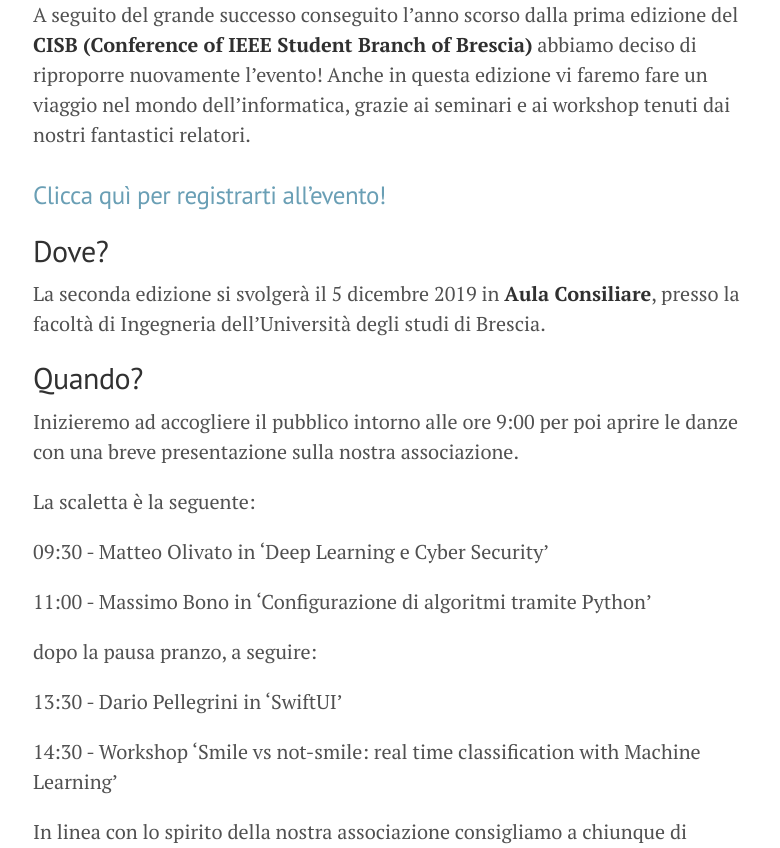
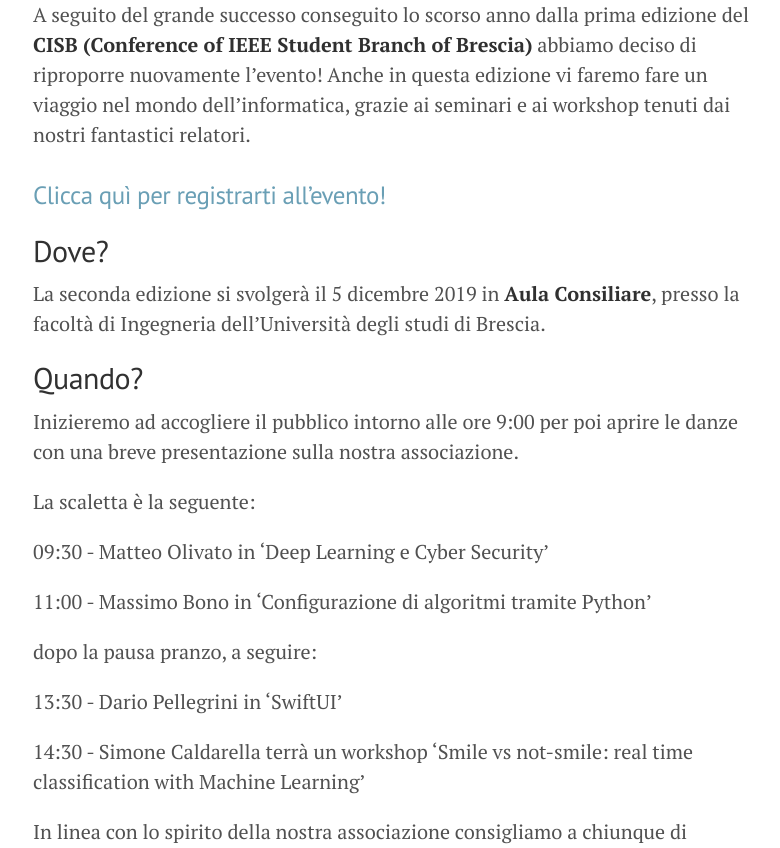
Before and after one commit to ieee-brescia/ieee-brescia.github.io, a Jekyll site: the page built from _posts/2019-12-05-cisb-2019.md, in a window 1280 px wide and 1400 px high. Shown: the part 552-1400 px from the top of the window, without its empty margins (247-1027 px from the left). Built offline with Jekyll 4.4.1, drawn with Linux system fonts in a browser that asks for light colours.

Commit message:
Update 2019-12-05-cisb-2019.md

```diff
--- a/_posts/2019-12-05-cisb-2019.md
+++ b/_posts/2019-12-05-cisb-2019.md
@@ -6,7 +6,7 @@
 
 ![header_CISB2019](/images/header_CISB2019.jpg)
 
-A seguito del grande successo conseguito l’anno scorso dalla prima edizione del **CISB (Conference of IEEE Student Branch of Brescia)** abbiamo deciso di riproporre nuovamente l’evento! Anche in questa edizione vi faremo fare un viaggio nel mondo dell’informatica, grazie ai seminari e ai workshop tenuti dai nostri fantastici relatori.
+A seguito del grande successo conseguito lo scorso anno dalla prima edizione del **CISB (Conference of IEEE Student Branch of Brescia)** abbiamo deciso di riproporre nuovamente l’evento! Anche in questa edizione vi faremo fare un viaggio nel mondo dell’informatica, grazie ai seminari e ai workshop tenuti dai nostri fantastici relatori.
 
 ### [Clicca quì per registrarti all’evento!](https://www.eventbrite.it/e/biglietti-conference-of-ieee-student-branch-of-brescia-83174393851)
 
@@ -26,7 +26,7 @@
 
 13:30 - Dario Pellegrini in ‘SwiftUI’
 
-14:30 - Workshop ‘Smile vs not-smile: real time classification with Machine Learning’
+14:30 - Simone Caldarella terrà un workshop ‘Smile vs not-smile: real time classification with Machine Learning’
 
 In linea con lo spirito della nostra associazione consigliamo a chiunque di partecipare, specialmente se non si ha nessuna conoscenza pregressa su un certo argomento.
 
```
